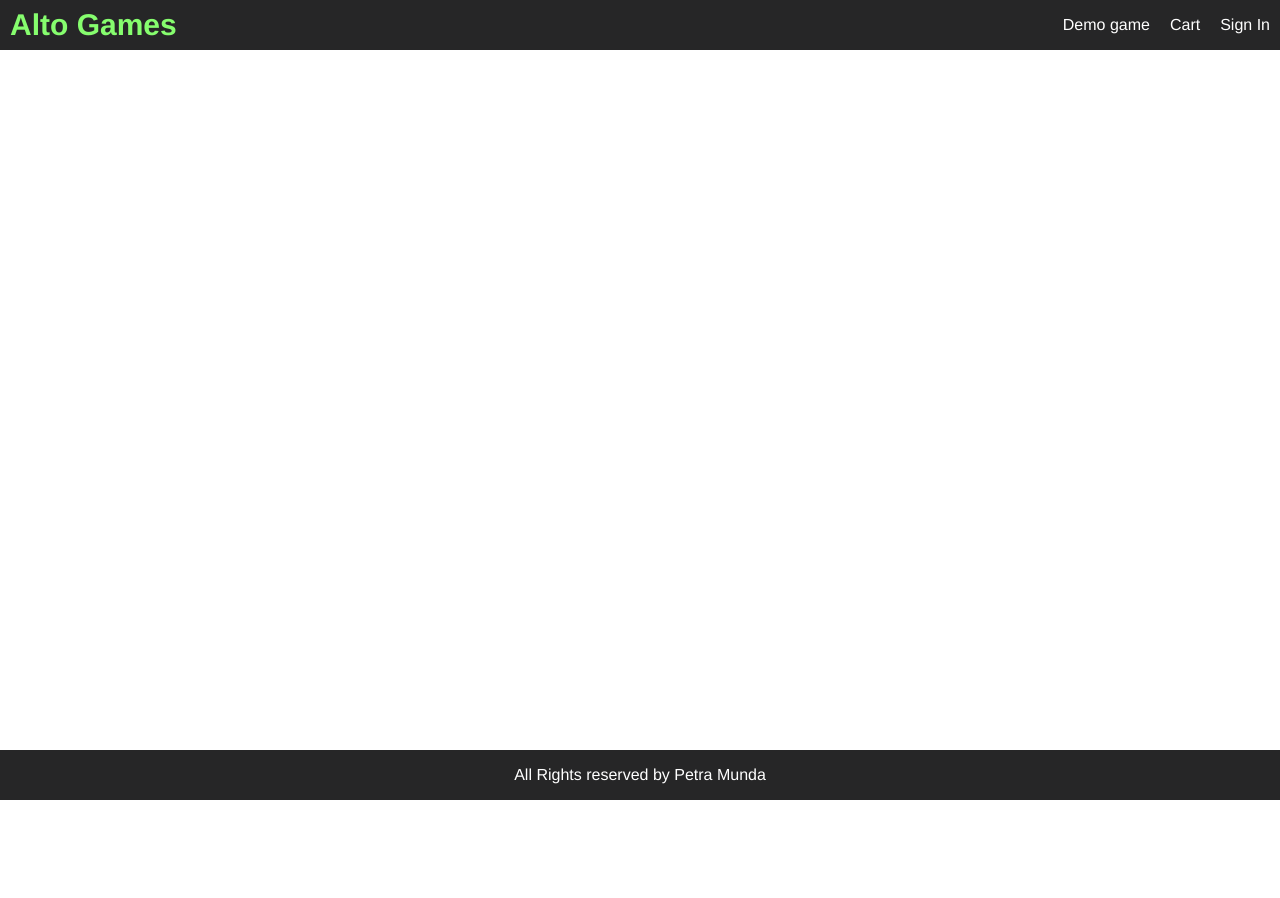
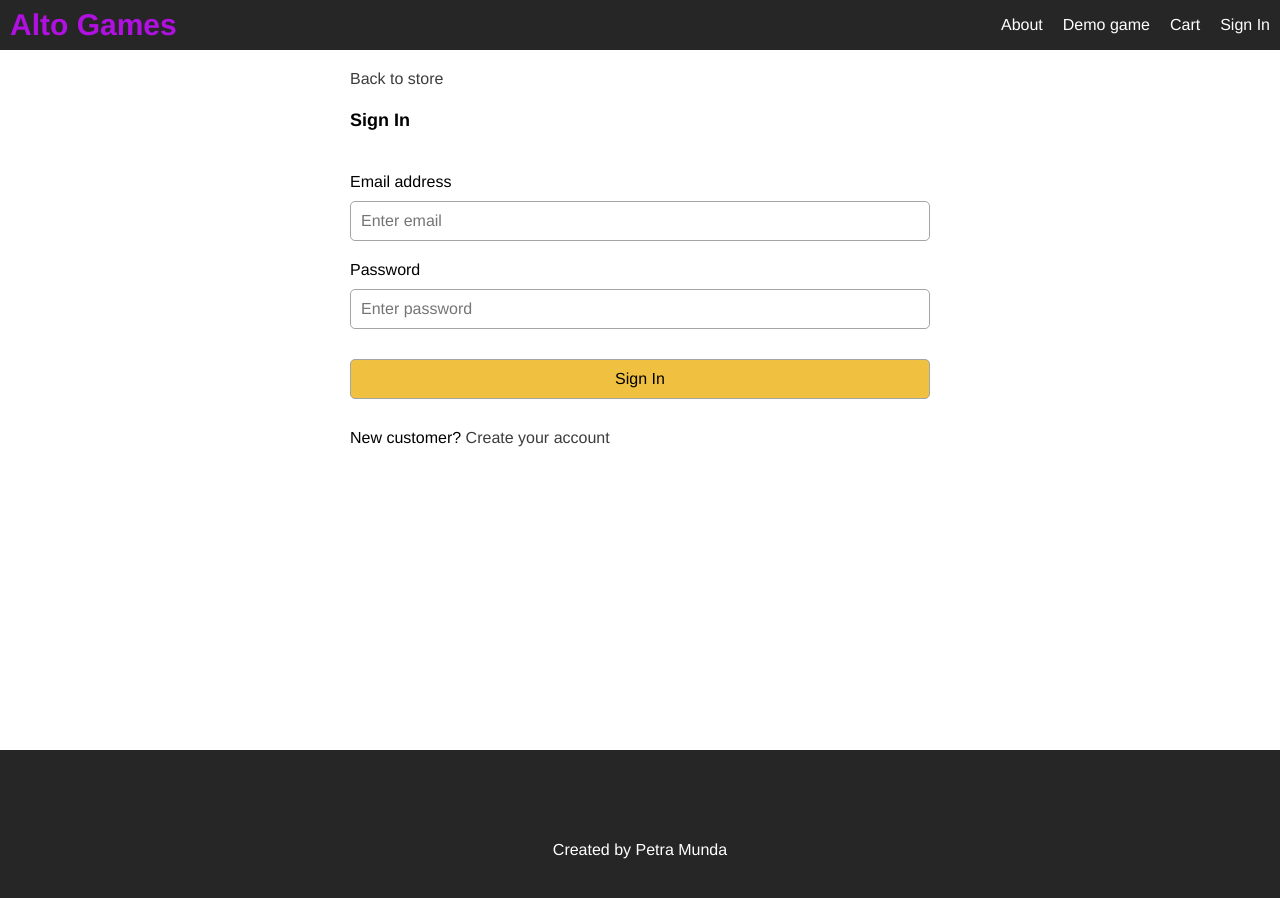
Before and after one commit to PetraMunda/alto-games, a React (Create React App) app in the folder frontend/: page /signin in a window 1280 px wide. Shown: the top 898 px of the page. Before the commit the page ends 800 px from the top, so only its background shows below. Built offline with nearby package versions, Linux system fonts and the light colour scheme.

Commit message:
Created Signin screen and added new route

```diff
--- a/frontend/src/App.js
+++ b/frontend/src/App.js
@@ -4,11 +4,15 @@ import { BrowserRouter, Link, Route } from 'react-router-dom';
 import CartScreen from './screens/CartScreen';
 import HomeScreen from './screens/HomeScreen';
 import ProductScreen from './screens/ProductScreen';
+import SigninScreen from './screens/SigninScreen';
+import AboutScreen from './screens/AboutScreen';
+
+
 
 
 function App() {
 
-  const cart = useSelector(state => state.cart);
+  const cart = useSelector((state) => state.cart);
   const { cartItems } = cart;
 
   return (
@@ -19,6 +23,7 @@ function App() {
                     <Link className="brand" to="/">Alto Games</Link>
                 </div>
                 <div>
+                    <Link to="/about">About</Link>
                     <Link to="/demo">Demo game</Link>
                     <Link to="/cart">Cart
                       {cartItems.length > 0 && (
@@ -32,8 +37,11 @@ function App() {
               <Route path="/cart/:id?" component={CartScreen}></Route>
               <Route path="/product/:id" component={ProductScreen}></Route>
               <Route path="/" component={HomeScreen} exact></Route>
+              <Route path="/about" component={AboutScreen} exact></Route>
+              <Route path="/signin" component={SigninScreen}></Route>
             </main>
-            <footer className="row center" >All Rights reserved by Petra Munda</footer>
+            <footer className="row center" >
+            <p>Created by Petra Munda</p></footer>
         </div>
         </BrowserRouter>
   );
--- a/frontend/src/index.css
+++ b/frontend/src/index.css
@@ -45,9 +45,8 @@ footer {
   grid-area: footer;
   background-color: #262627;
   color: #ffffff;
+  height: 20rem;
 }
-
-
 
 
 /* Common */
@@ -68,7 +67,7 @@ a {
 }
 
 a:hover {
-  color: #86fd6e;
+  color: #b011e0;
 }
 
 ul{
@@ -130,7 +129,7 @@ a.brand {
 }
 
 a.brand:hover{
-  color: #86fd6e;
+  color: #b011e0;
 }
 
 .badge {
@@ -257,3 +256,21 @@ img.large {
   color: #a02020;
   background-color: #ffe0e0e0;
 }
+
+/* Form */
+
+.form {
+  max-width: 60rem;
+  margin: 0 auto;
+}
+
+.form > div {
+  display: flex;
+  flex-direction: column;
+  margin: 1rem;
+}
+
+.form label {
+  margin: 1rem 0;
+  display: block;
+}
--- /dev/null
+++ b/frontend/src/screens/AboutScreen.js
@@ -0,0 +1,17 @@
+import React from 'react';
+import { Link } from 'react-router-dom';
+
+export default function AboutScreen() {
+
+
+    return (
+        <div className="row top">
+            <div className="col-2">
+                <Link to="/">Back to store</Link>
+                <h1>About Alto games page</h1>
+
+                </div>
+            </div>
+
+    );
+}
--- /dev/null
+++ b/frontend/src/screens/SigninScreen.js
@@ -0,0 +1,53 @@
+import React, { useState } from 'react';
+import { Link } from 'react-router-dom';
+
+export default function SigninScreen() {
+  const [email, setEmail] = useState('');
+  const [password, setPassword] = useState('');
+  const submitHandler = (e) => {
+    e.preventDefault();
+    // TODO: sign in action
+  };
+  return (
+<div>
+      <form className="form" onSubmit={submitHandler}>
+        <div>
+        <Link to="/">Back to store</Link>
+          <h1>Sign In</h1>
+        </div>
+        <div>
+          <label htmlFor="email">Email address</label>
+          <input
+            type="email"
+            id="email"
+            placeholder="Enter email"
+            required
+            onChange={(e) => setEmail(e.target.value)}
+          ></input>
+        </div>
+        <div>
+          <label htmlFor="password">Password</label>
+          <input
+            type="password"
+            id="password"
+            placeholder="Enter password"
+            required
+            onChange={(e) => setPassword(e.target.value)}
+          ></input>
+        </div>
+        <div>
+          <label />
+          <button className="primary" type="submit">
+            Sign In
+          </button>
+        </div>
+        <div>
+          <label />
+          <div>
+            New customer? <Link to="/register">Create your account</Link>
+          </div>
+        </div>
+      </form>
+    </div>
+  );
+}
```
